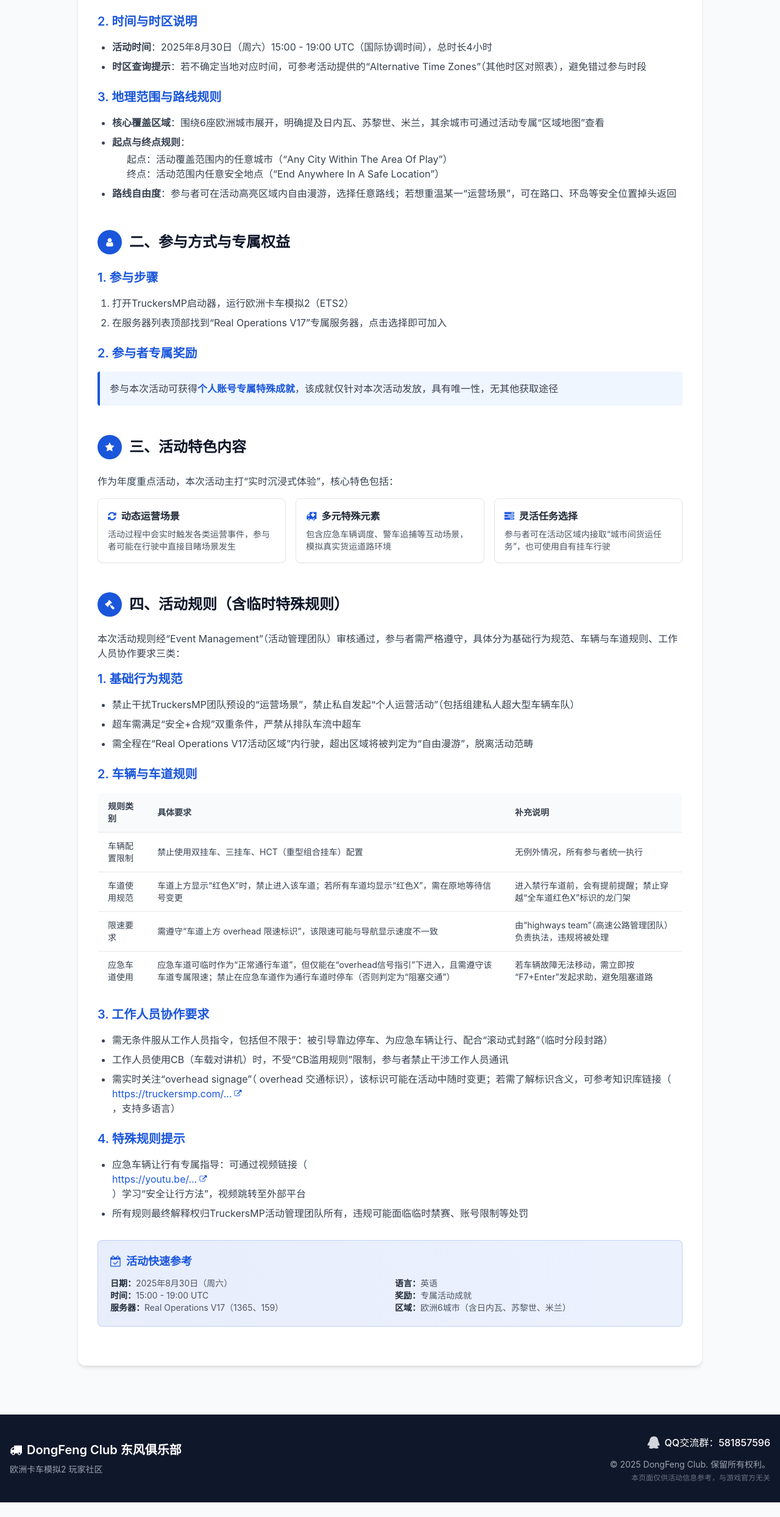
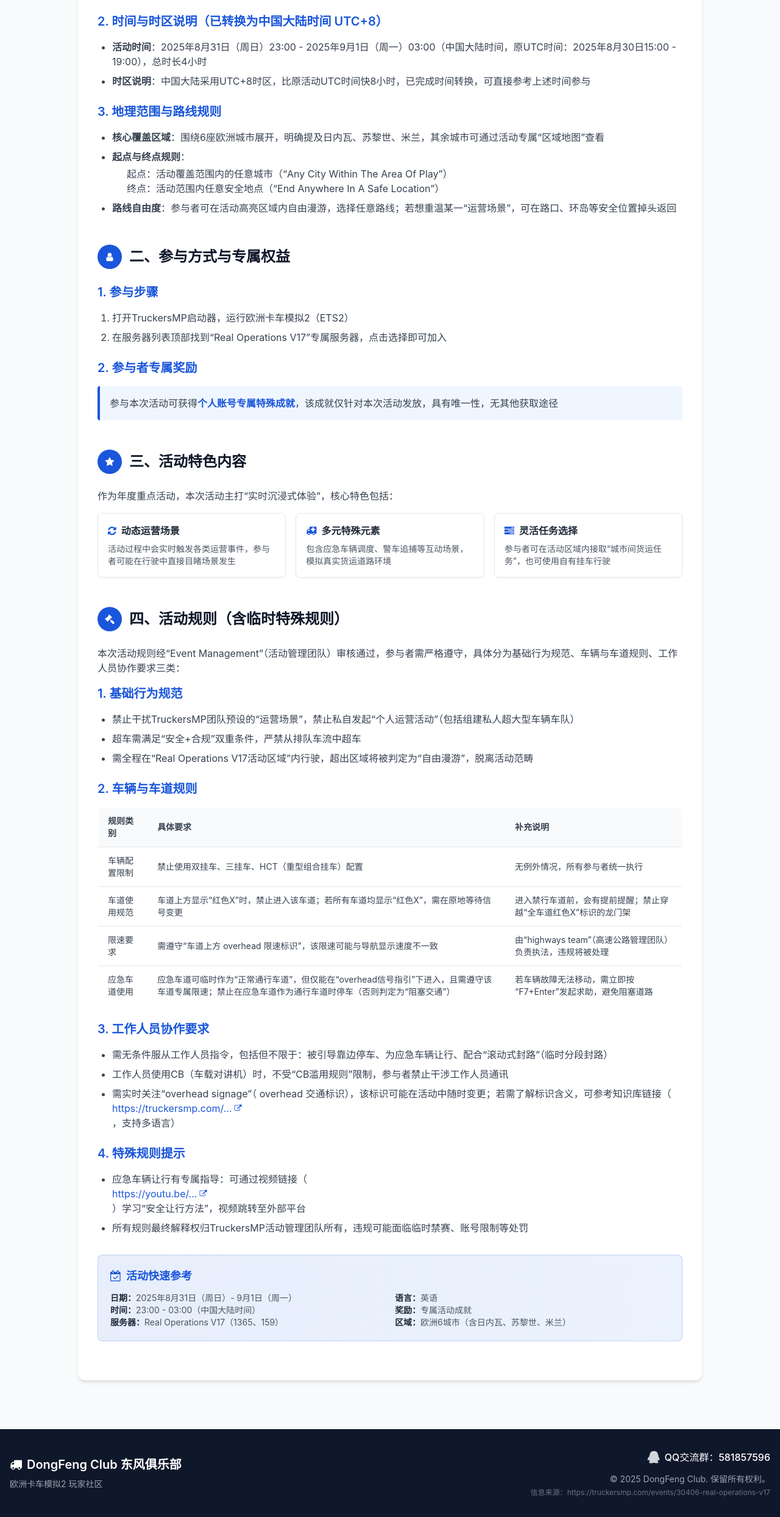
Before and after one commit to zhacai-311/DongFengClub, a plain HTML site: page index.html in a window 1280 px wide. Shown: the part 927-3414 px from the top of the page at 61% size. Before the commit the page ends 3390 px from the top, so only its background shows below. Drawn offline with nearby package versions, Linux system fonts and the light colour scheme.

Commit message:
Update index.html

```diff
--- a/index.html
+++ b/index.html
@@ -145,10 +145,10 @@
                         </li>
                     </ul>
 
-                    <h3 class="text-xl font-semibold text-primary mb-4">2. 时间与时区说明</h3>
+                    <h3 class="text-xl font-semibold text-primary mb-4">2. 时间与时区说明（已转换为中国大陆时间 UTC+8）</h3>
                     <ul class="list-disc pl-6 mb-6 space-y-2 text-gray-700">
-                        <li><strong>活动时间</strong>：2025年8月30日（周六）15:00 - 19:00 UTC（国际协调时间），总时长4小时</li>
-                        <li><strong>时区查询提示</strong>：若不确定当地对应时间，可参考活动提供的“Alternative Time Zones”（其他时区对照表），避免错过参与时段</li>
+                        <li><strong>活动时间</strong>：2025年8月31日（周日）23:00 - 2025年9月1日（周一）03:00（中国大陆时间，原UTC时间：2025年8月30日15:00 - 19:00），总时长4小时</li>
+                        <li><strong>时区说明</strong>：中国大陆采用UTC+8时区，比原活动UTC时间快8小时，已完成时间转换，可直接参考上述时间参与</li>
                     </ul>
 
                     <h3 class="text-xl font-semibold text-primary mb-4">3. 地理范围与路线规则</h3>
@@ -310,8 +310,8 @@
                     </h3>
                     <div class="grid md:grid-cols-2 gap-4">
                         <div>
-                            <p class="text-sm text-gray-600"><strong class="text-gray-800">日期：</strong>2025年8月30日（周六）</p>
-                            <p class="text-sm text-gray-600"><strong class="text-gray-800">时间：</strong>15:00 - 19:00 UTC</p>
+                            <p class="text-sm text-gray-600"><strong class="text-gray-800">日期：</strong>2025年8月31日（周日）- 9月1日（周一）</p>
+                            <p class="text-sm text-gray-600"><strong class="text-gray-800">时间：</strong>23:00 - 03:00（中国大陆时间）</p>
                             <p class="text-sm text-gray-600"><strong class="text-gray-800">服务器：</strong>Real Operations V17（1365、159）</p>
                         </div>
                         <div>
@@ -344,7 +344,8 @@
                         <span class="text-white font-medium">QQ交流群：581857596</span>
                     </div>
                     <p class="text-gray-400 text-sm">© 2025 DongFeng Club. 保留所有权利。</p>
-                    <p class="text-gray-500 text-xs mt-1">本页面仅供活动信息参考，与游戏官方无关</p>
+                    <!-- 原网页地址出处 -->
+                    <p class="text-gray-500 text-xs mt-1">信息来源：<a href="https://truckersmp.com/events/30406-real-operations-v17" target="_blank" class="hover:text-gray-300 transition-custom">https://truckersmp.com/events/30406-real-operations-v17</a></p>
                 </div>
             </div>
         </div>
```
